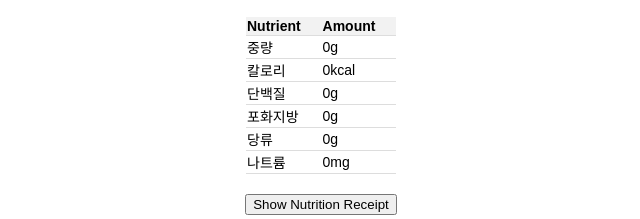
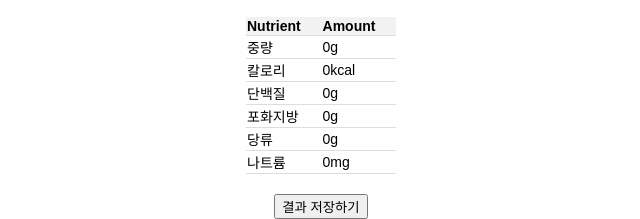
Before and after one commit to voronoii/subwayyy, a Flask app: page / in a window 1280 px wide. Shown: the part 1192-1411 px from the top of the page, without its empty margins (319-959 px from the left). Run offline with Flask 3, Linux system fonts and the light colour scheme.

Commit message:
s_test19

```diff
--- a/templates/index.html
+++ b/templates/index.html
@@ -392,7 +392,7 @@
 
 
     <!-- 버튼 추가 (사용자가 클릭하면 8비트 영수증이 뜸) -->
-    <button onclick="openReceipt()">Show Nutrition Receipt</button>
+    <button onclick="openReceipt()">결과 저장하기</button>
 
     <!-- 8비트 스타일 영수증 오버레이 -->
     <div id="receiptOverlay" class="overlay">
@@ -424,7 +424,7 @@
                 </table>
                 <div class="button-container">
                     <button onclick="closeReceipt()" class="close-button">닫기</button>
-                    <button onclick="saveReceiptAsImage()" class="save-button">영수증 저장하기</button>
+                    <button onclick="saveReceiptAsImage()" class="save-button">영수증저장</button>
                 </div>
             </div>
         </div>
```
